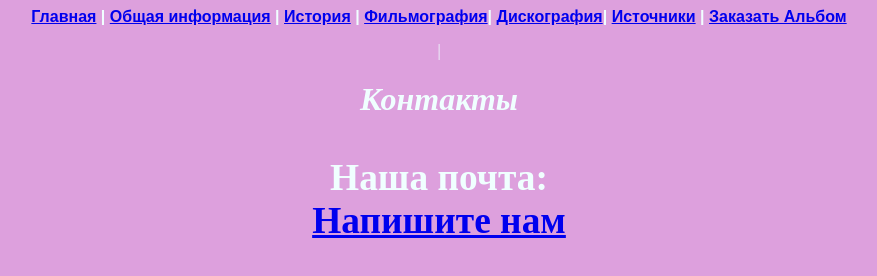
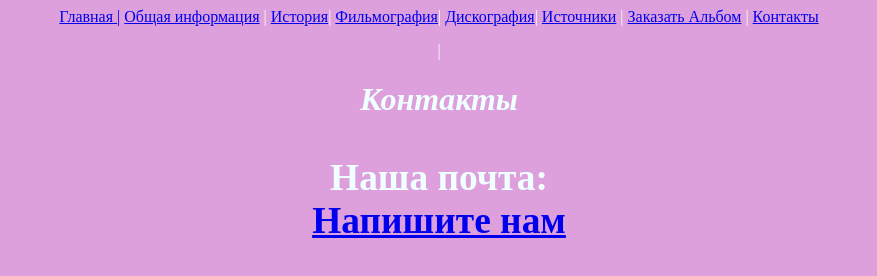
Before and after one commit to xx79983/beatles_test, a plain HTML site: page Contacts.html in a window 1280 px wide. Shown: the top 276 px of the page, without its empty margins (201-1078 px from the left). Drawn offline with Linux system fonts and the light colour scheme.

Commit message:
Contacts.html

```diff
--- a/Contacts.html
+++ b/Contacts.html
@@ -4,14 +4,15 @@
 </HEAD>
 <center>
 <BODY text=#FOFFFF bgcolor=DDAODD>
-  <b><p style="font-family: Arial, sans-serif;">
-<a style="color:#FOFFFF" href=index.html>Главная</a> |
-<a style="color:#FOFFFF" href=info.html>Общая информация</a> |
-<a style="color:#FOFFFF" href=History.html>История</a> |
-<a style="color:#FOFFFF" href=Film.html>Фильмография</a>|
-<a style="color:#FOFFFF" href=Disco.html>Дискография</a>|
-<a style="color:#FOFFFF" href=Link.html>Источники</a> |
-<a style="color:#FOFFFF" href=shop.html>Заказать Альбом</a></p></b>|
+ <p align="center">
+<a href="index.html">Главная |</a>
+<a href="info.html">Общая информация</a> |
+<a href="History.html">История</a>|
+<a href="Film.html">Фильмография</a>|
+<a href="Disco.html">Дискография</a>|
+<a href="links.html">Источники</a> |
+<a href="shop.html">Заказать Альбом</a> |
+<a href="Contacts.html">Контакты</a></p> |
 <h1 align=center><em>Контакты</em></h1></center>
 
 
```
